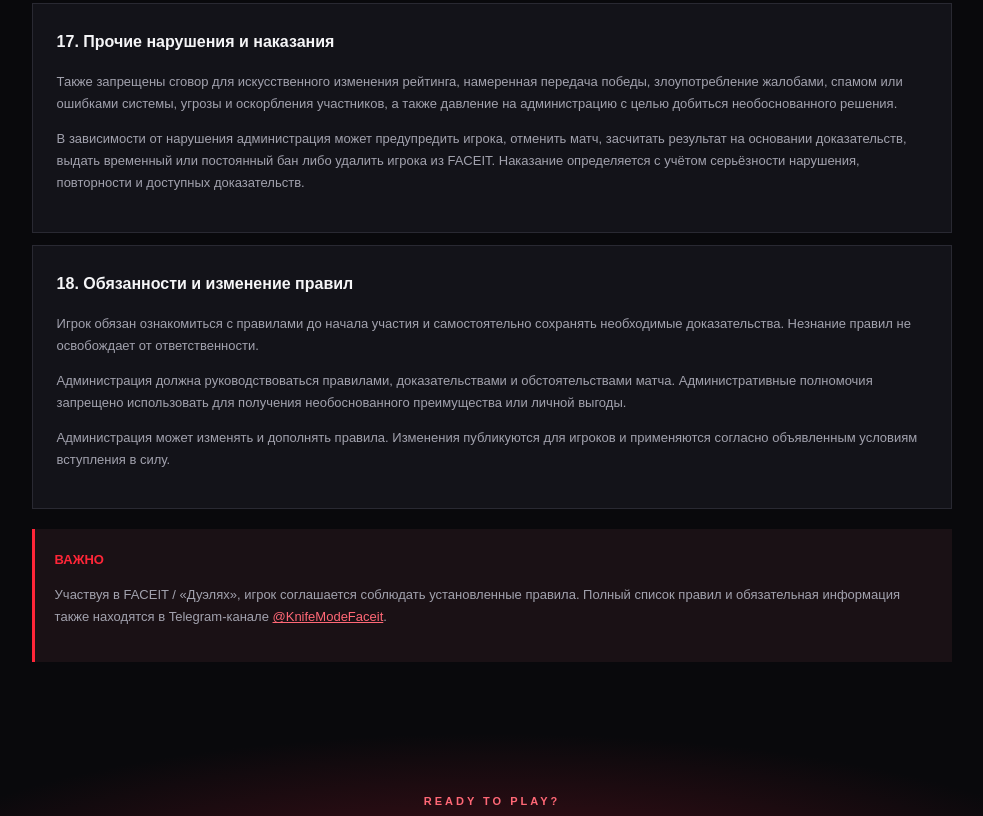
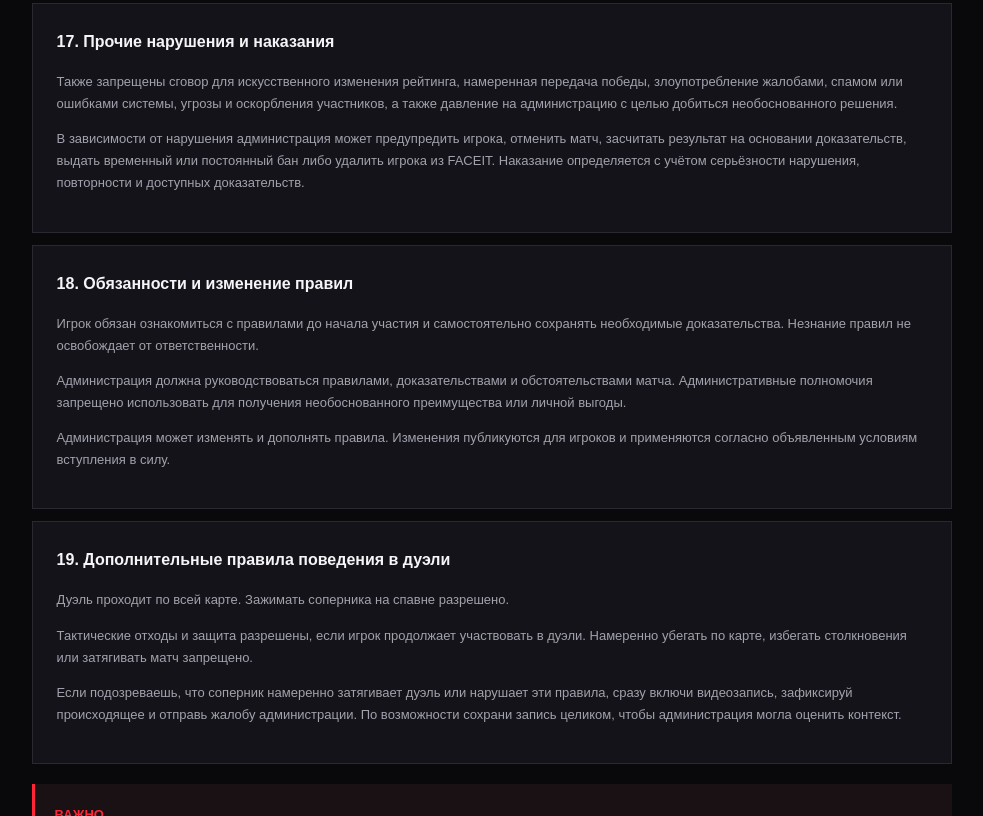
Before and after one commit to SleepingLuks/faceit-block-strike-rules, a plain HTML site: page index.html in a window 1280 px wide. Shown: the part 11184-12000 px from the top of the page, without its empty margins (148-1131 px from the left). Drawn offline with Linux system fonts and the light colour scheme.

Commit message:
Add final duel conduct rule to complete rulebook

```diff
--- a/index.html
+++ b/index.html
@@ -342,6 +342,13 @@
         <p>Администрация может изменять и дополнять правила. Изменения публикуются для игроков и применяются согласно объявленным условиям вступления в силу.</p>
       </article>
 
+      <article class="rule">
+        <h3>19. Дополнительные правила поведения в дуэли</h3>
+        <p>Дуэль проходит по всей карте. Зажимать соперника на спавне разрешено.</p>
+        <p>Тактические отходы и защита разрешены, если игрок продолжает участвовать в дуэли. Намеренно убегать по карте, избегать столкновения или затягивать матч запрещено.</p>
+        <p>Если подозреваешь, что соперник намеренно затягивает дуэль или нарушает эти правила, сразу включи видеозапись, зафиксируй происходящее и отправь жалобу администрации. По возможности сохрани запись целиком, чтобы администрация могла оценить контекст.</p>
+      </article>
+
       <div class="notice">
         <strong>ВАЖНО</strong>
         <p>Участвуя в FACEIT / «Дуэлях», игрок соглашается соблюдать установленные правила. Полный список правил и обязательная информация также находятся в Telegram-канале <a href="https://t.me/KnifeModeFaceit">@KnifeModeFaceit</a>.</p>
```
